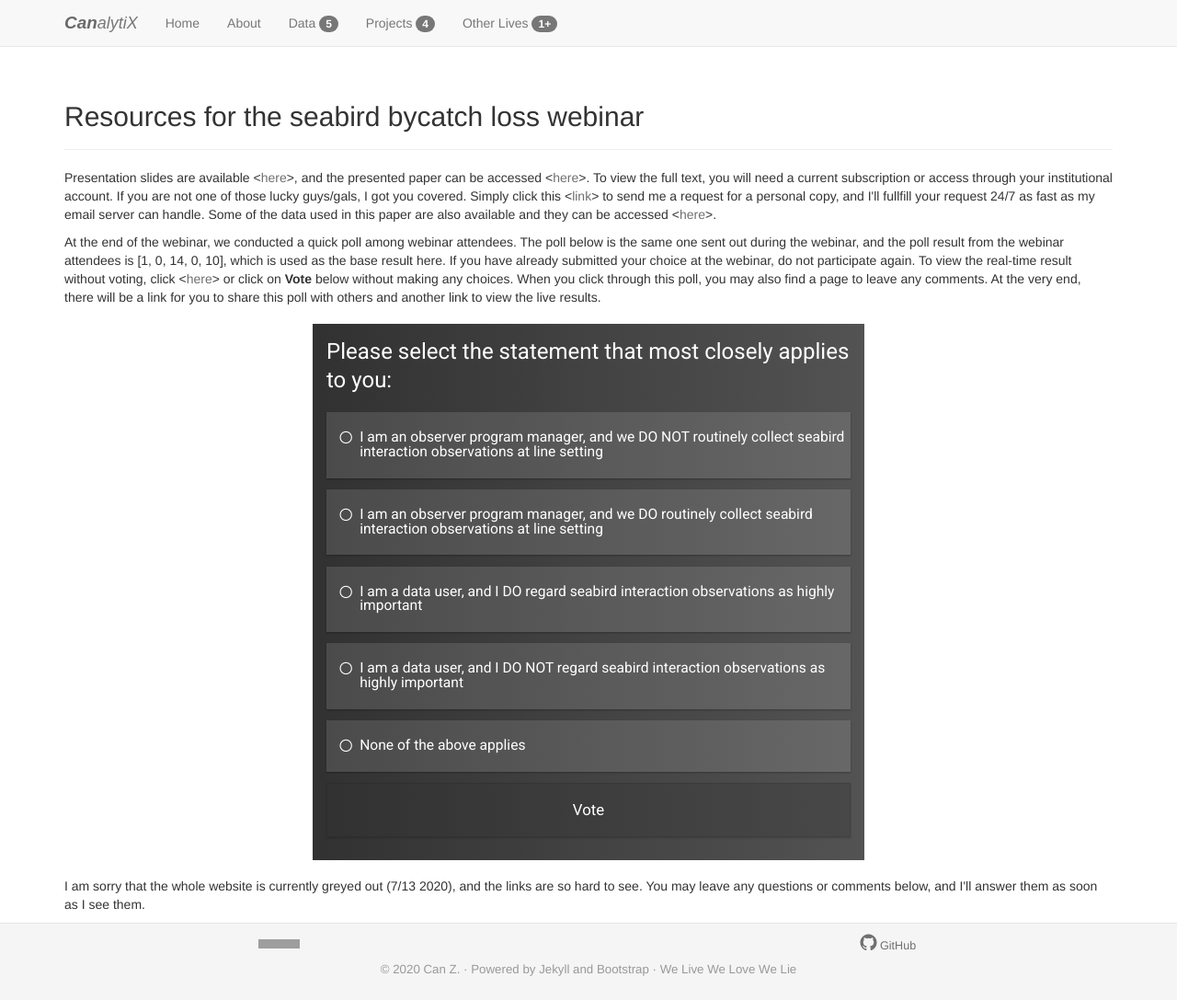
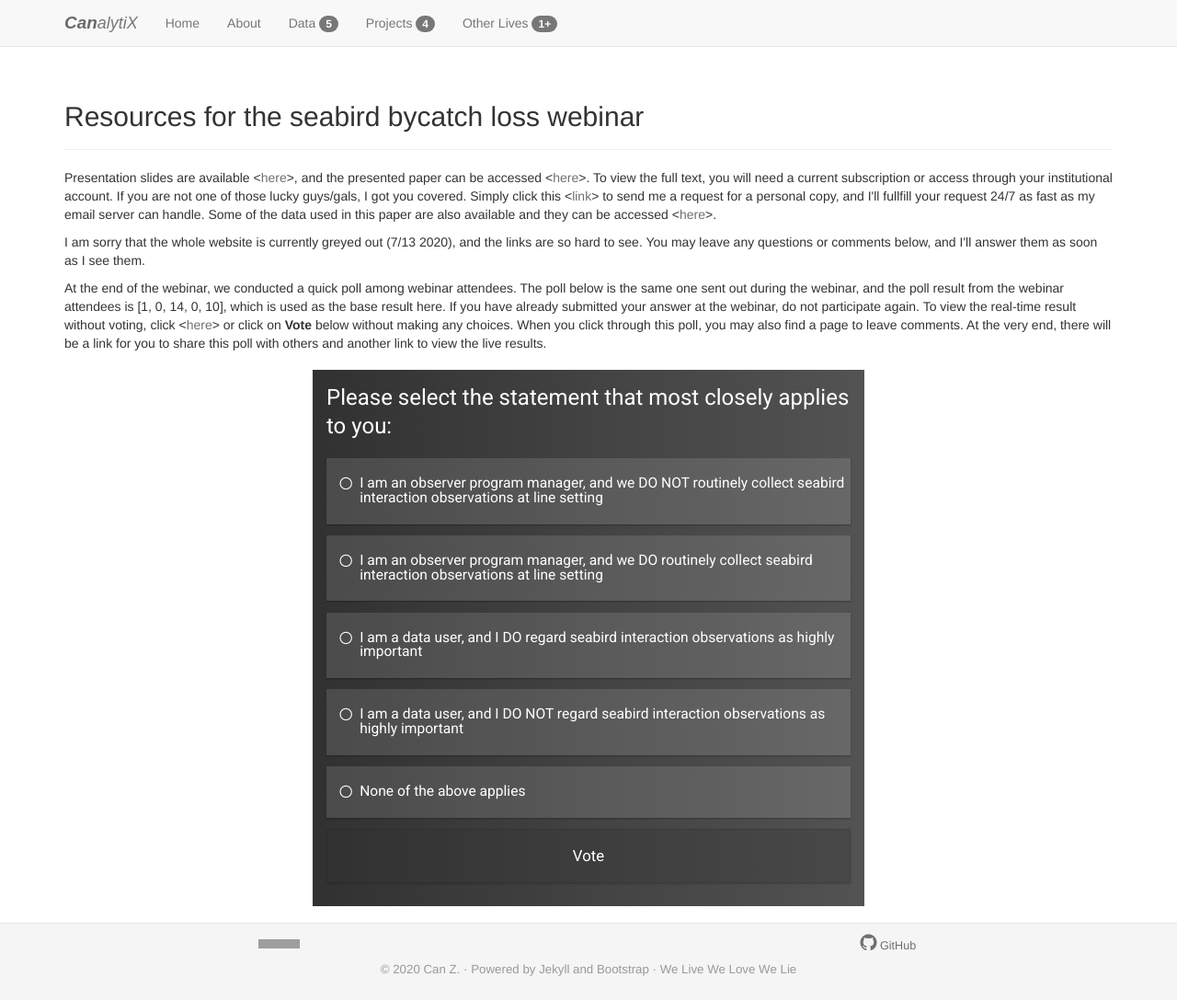
Before and after one commit to HVoltBb/HVoltBb.github.io, a Jekyll site: the page built from random/things/onenoaa20200715.html, in a window 1280 px wide and 1087 px high. Shown: the whole window at 92% size. Built offline with Jekyll 4.4.1, drawn with Linux system fonts in a browser that asks for light colours; comment, search, counter and statistics services are not loaded; grey boxes are pictures that could not be loaded.

Commit message:
Update onenoaa20200715.html

```diff
--- a/random/things/onenoaa20200715.html
+++ b/random/things/onenoaa20200715.html
@@ -12,8 +12,8 @@ description: Seabird bycatch loss resources for the ONENOAA webinar
 </div>
 <div>
 	<p>Presentation slides are available <<a href = "https://hvoltbb.github.io/random/things/ONENOAA-2020July15.pdf">here</a>>, and the presented paper can be accessed <<a href="https://www.sciencedirect.com/science/article/pii/S0006320719317653">here</a>>. To view the full text, you will need a current subscription or access through your institutional account. If you are not one of those lucky guys/gals, I got you covered. Simply click this <<a href='mailto:eidotog@gmail.com?subject=XxBIRDLOSS2020xX&body=Do%20not%20modify%20subject%20line.%20Not%20monitored.'>link</a>> to send me a request for a personal copy, and I'll fullfill your request 24/7 as fast as my email server can handle. Some of the data used in this paper are also available and they can be accessed <<a href="https://hvoltbb.github.io/data/index.html#Seabird">here</a>>.</p>
-	<p>At the end of the webinar, we conducted a quick poll among webinar attendees. The poll below is the same one sent out during the webinar, and the poll result from the webinar attendees is [1, 0, 14, 0, 10], which is used as the base result here. If you have already submitted your choice at the webinar, do not participate again. To view the real-time result without voting, click <<a href="https://linkto.run/r/BTGX1A9A">here</a>> or click on <b>Vote</b> below without making any choices. When you click through this poll, you may also find a page to leave any comments. At the very end, there will be a link for you to share this poll with others and another link to view the live results.</p>
+	<p>I am sorry that the whole website is currently greyed out (7/13 2020), and the links are so hard to see. You may leave any questions or comments below, and I'll answer them as soon as I see them.</p>
+	<p>At the end of the webinar, we conducted a quick poll among webinar attendees. The poll below is the same one sent out during the webinar, and the poll result from the webinar attendees is [1, 0, 14, 0, 10], which is used as the base result here. If you have already submitted your answer at the webinar, do not participate again. To view the real-time result without voting, click <<a href="https://linkto.run/r/BTGX1A9A">here</a>> or click on <b>Vote</b> below without making any choices. When you click through this poll, you may also find a page to leave comments. At the very end, there will be a link for you to share this poll with others and another link to view the live results.</p>
 	<div id='poll01' style="margin-top: 0.5cm;margin-bottom: 0.5cm;"></div>
-	<p>I am sorry that the whole website is currently greyed out (7/13 2020), and the links are so hard to see. You may leave any questions or comments below, and I'll answer them as soon as I see them.</p>
 </div>
 <script type="text/javascript" src="./poll01.js" defer="defer"></script>
```
